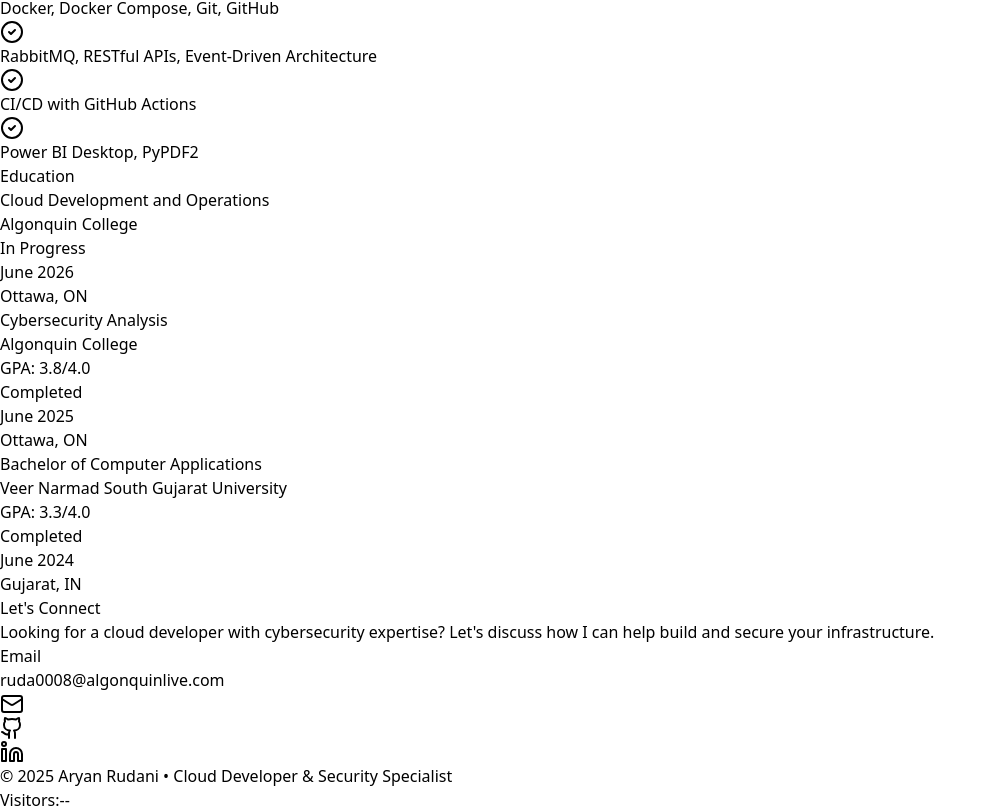
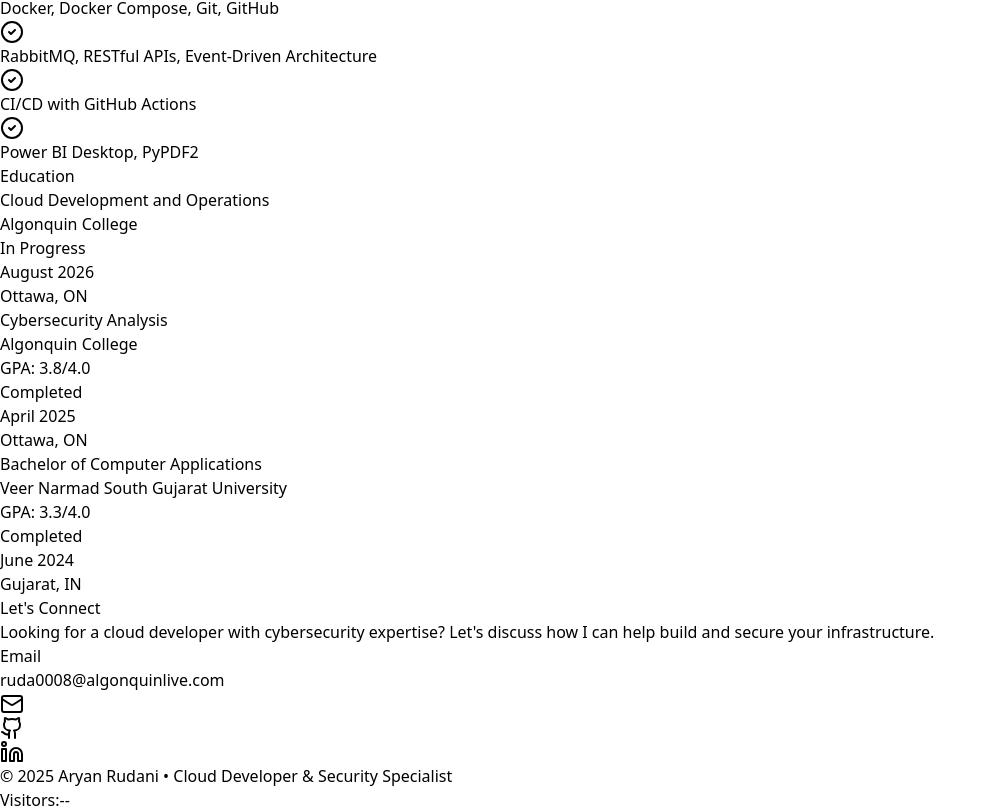
Before and after one commit to ruda0008/portfolio, a React (Vite) app: page / in a window 1280 px wide. Shown: the part 4007-4819 px from the top of the page, without its empty margins (0-997 px from the left). Built offline with nearby package versions, Linux system fonts and the light colour scheme; no server answers.

Commit message:
graduation date changed

```diff
--- a/src/App.jsx
+++ b/src/App.jsx
@@ -242,7 +242,7 @@ export default function App() {
       school: "Algonquin College",
       program: "Cloud Development and Operations",
       status: "In Progress",
-      graduation: "June 2026",
+      graduation: "August 2026",
       location: "Ottawa, ON",
       gpa: null
     },
@@ -250,7 +250,7 @@ export default function App() {
       school: "Algonquin College",
       program: "Cybersecurity Analysis",
       status: "Completed",
-      graduation: "June 2025",
+      graduation: "April 2025",
       location: "Ottawa, ON",
       gpa: "3.8/4.0"
     },
```
Also changed, not shown: 1 other file (tests, documents, lock files or other folders).
